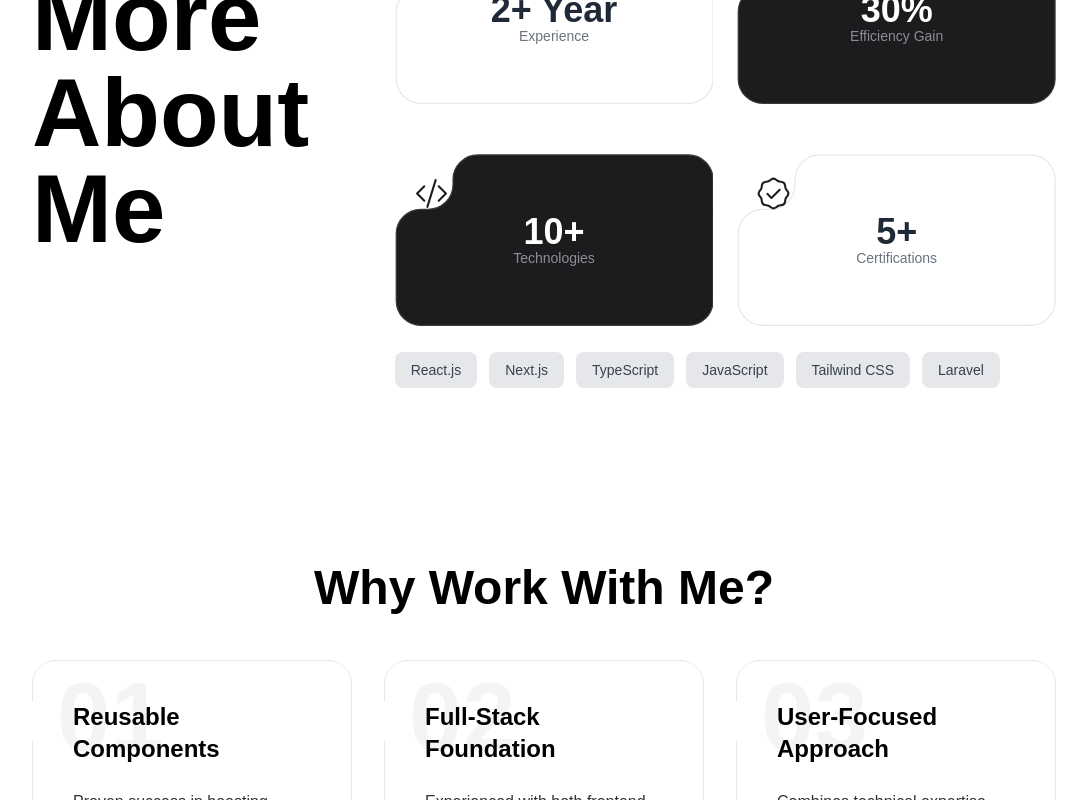
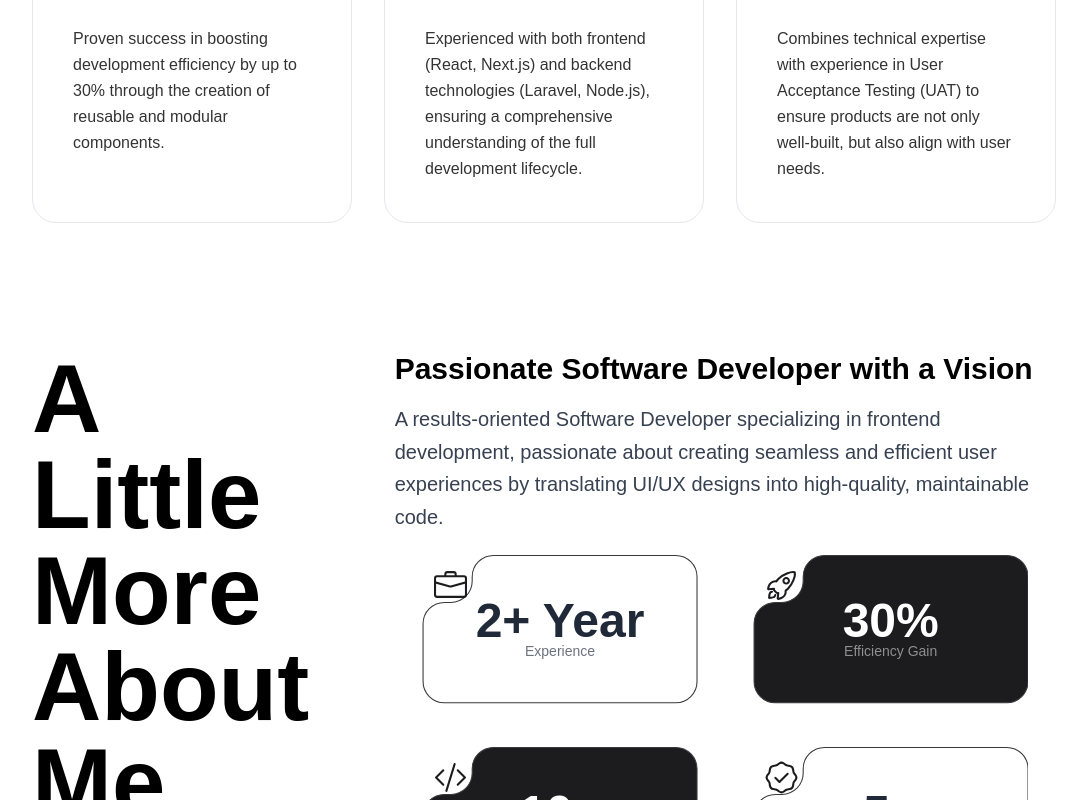
Before and after one commit to ahmdhzq/portfolio, a React (Create React App) app: page / in a window 1280 px wide. Shown: the part 1120-1920 px from the top of the page, without its empty margins (96-1183 px from the left). Built offline with nearby package versions, Linux system fonts and the light colour scheme.

Commit message:
adjust: padding per section

```diff
--- a/src/App.js
+++ b/src/App.js
@@ -35,8 +35,8 @@ function App() {
       <Navbar isOverDark={isNavbarOverDark} />
       <main>
         <HeroSection ref={heroSectionRef} />
+        <WhyWorkWithUs />
         <AboutMe/>
-        <WhyWorkWithUs />
         <ProjectsSection />
       </main>
     </div>
--- a/src/components/AboutMe.js
+++ b/src/components/AboutMe.js
@@ -5,23 +5,24 @@ import { GoVerified } from "react-icons/go";
 
 const StatItem = ({ icon, value, label, isBlack = false }) => {
     return (
-        <div className="relative aspect-[258/180]">
+        <div className="flex items-center justify-center h-max">
+            <div className="relative w-5/6 aspect-[258/180]">
                 <svg
                     viewBox="0 0 258 140"
                     className={`absolute inset-0 w-full h-full
-                    ${isBlack ? 'fill-bg-card stroke-border-color' : 'fill-white stroke-gray-200'}`
+                        ${isBlack ? 'fill-bg-card stroke-border-color' : 'fill-white stroke-border-color'}`
                     }
                     xmlns="http://www.w3.org/2000/svg"
                 >
                     <path d="M47 25V21C47 9.95431 55.9543 1 67 1H237.5C248.546 1 257.5 9.95431 257.5 21V119C257.5 130.046 248.546 139 237.5 139H21C9.95431 139 1.00001 130.046 1.00001 119L1 65C1 53.9543 9.95431 45 21 45H27C38.0457 45 47 36.0457 47 25Z" />
                 </svg>
 
-            <div className='absolute top-12 left-5 z-20 text-bg-card'>
+                <div className='absolute top-9 left-3 z-20 text-bg-card'>
                     {icon}
                 </div>
 
                 <div className="relative z-10 h-full w-full flex flex-col items-center justify-center text-center">
-                <p className={`text-4xl font-extrabold
+                    <p className={`text-5xl font-extrabold
                         ${isBlack ? 'text-text-light' : 'text-gray-800'}`
                     }>
                         {value}
@@ -33,26 +34,31 @@ const StatItem = ({ icon, value, label, isBlack = false }) => {
                     </p>
                 </div>
             </div>
+        </div>
     );
 };
 
+
 const AboutMe = () => {
-    const skills = ["React.js", "Next.js", "TypeScript", "JavaScript", "Tailwind CSS", "Laravel"];
 
     return (
-        <div className="py-24 px-[10%] font-manrope bg-bg-light">
+        <div className="py-12 px-[10%] font-manrope bg-bg-light">
             <div className="grid grid-cols-1 lg:grid-cols-3 gap-8 lg:gap-16 items-start">
                 <div className="lg:col-span-1">
                     <h2 className="text-8xl font-extrabold text-text-dark sticky top-24">
                         A Little More About Me
                     </h2>
                 </div>
+
                 <div className="lg:col-span-2">
+                    <h3 className="text-3xl font-bold text-text-dark mb-4">
+                        Passionate Software Developer with a Vision
+                    </h3>
                     <p className="text-xl text-gray-700 leading-relaxed">
                         A results-oriented Software Developer specializing in frontend development, passionate about creating seamless and efficient user experiences by translating UI/UX designs into high-quality, maintainable code.
                     </p>
 
-                    <div className="grid grid-cols-1 sm:grid-cols-2 gap-x-6">
+                    <div className="grid grid-cols-1 sm:grid-cols-2 ">
                         <StatItem
                             icon={<BsBriefcase size={33} />}
                             value="2+ Year"
@@ -78,14 +84,6 @@ const AboutMe = () => {
                             isBlack={false}
                         />
                     </div>
-
-                    <div className="flex flex-wrap gap-3">
-                        {skills.map(skill => (
-                            <span key={skill} className="bg-gray-200 text-gray-700 font-medium px-4 py-2 rounded-lg text-sm">
-                                {skill}
-                            </span>
-                        ))}
-                    </div>
                 </div>
             </div>
         </div>
--- a/src/components/HeroSection.js
+++ b/src/components/HeroSection.js
@@ -11,11 +11,10 @@ const Pill = styled.div`
 `;
 
 
-
 const HeroSection = () => {
     return (
         <div className="bg-bg-dark mt-20 container mx-auto text-text-light rounded-3xl md:rounded[3rem]">
-            <div className="flex justify-between items-center py-20 px-[10%] gap-10 font-manrope">
+            <div className="flex justify-between items-center py-20 mb-10 px-[10%] gap-10 font-manrope">
 
                 {/* Left Content */}
                 <div className="flex-1">
--- a/src/components/ProjectsSection.js
+++ b/src/components/ProjectsSection.js
@@ -4,7 +4,7 @@ import ProjectCard from './ProjectCard';
 
 const ProjectsSection = () => {
     return (
-        <div className="py-20 px-[10%] font-manrope bg-bg-light">
+        <div className="py-12 px-[10%] font-manrope bg-bg-light">
             <div className="text-center">
                 <h2 className="text-5xl font-extrabold text-text-dark">
                     My Recent Work
--- a/src/components/WhyWorkWithUs.js
+++ b/src/components/WhyWorkWithUs.js
@@ -9,7 +9,6 @@ const WhyWorkWithUs = () => {
       </h2>
 
       <div className="grid grid-cols-1 md:grid-cols-3 gap-8">
-
         <FeatureCard number="01" title="Reusable Components">
             Proven success in boosting development efficiency by up to 30% through the creation of reusable and modular components.
         </FeatureCard>
@@ -21,7 +20,6 @@ const WhyWorkWithUs = () => {
         <FeatureCard number="03" title="User-Focused Approach">
             Combines technical expertise with experience in User Acceptance Testing (UAT) to ensure products are not only well-built, but also align with user needs.
         </FeatureCard>
-
       </div>
     </div>
   );
```
Lines whose indentation alone changed are shown as unchanged.
